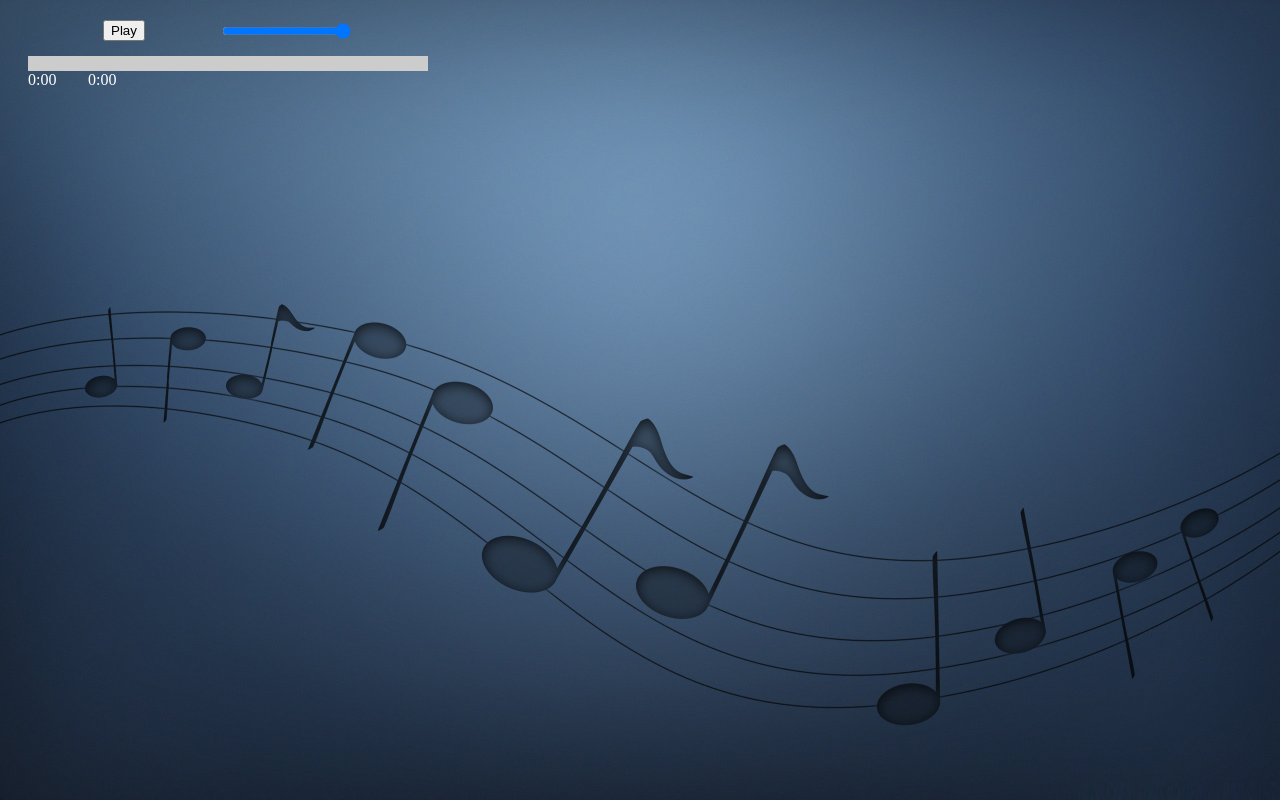
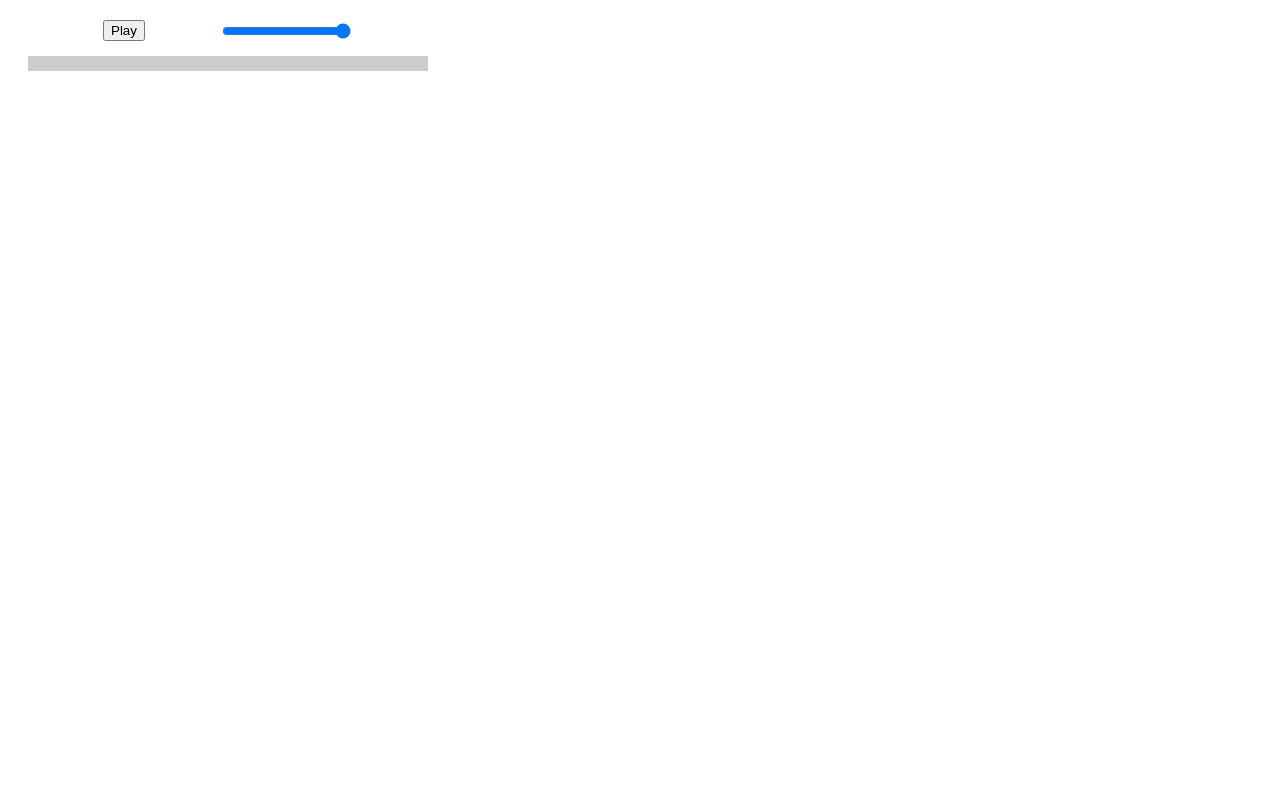
Before and after one commit to Raiduism/testing-audio-player, a plain HTML site: page index.html in a window 1280 px wide. Drawn offline with Linux system fonts and the light colour scheme.

Commit message:
Update style.css

```diff
--- a/style.css
+++ b/style.css
@@ -10,7 +10,6 @@ h1{
 }
 
 body{
-    background-image: url("./img/Background.jpg");
     background-size: 100%;
     background-repeat: repeat-y;
 }
```
